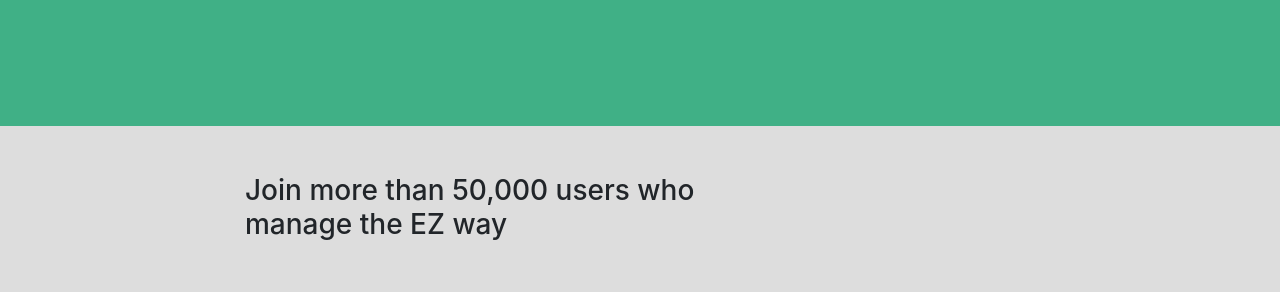
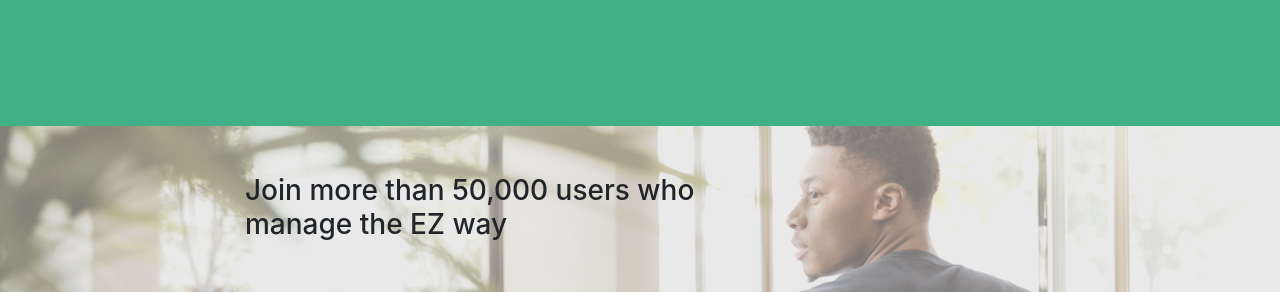
Before and after one commit to raney24/eazyturn, a website: page public/index.html in a window 1280 px wide. Shown: the part 830-1122 px from the top of the page. Drawn offline with nearby package versions, Linux system fonts and the light colour scheme.

Commit message:
add backpack img

```diff
--- a/public/index.html
+++ b/public/index.html
@@ -80,6 +80,7 @@
     </section>
 
     <section id="portfolio">
+      <div id="portfolio-bg-filter">
         <div class="container">
           <div class="row h-100">
             <div class="col my-5">
@@ -109,6 +110,7 @@
             </div>
           </div> <!-- row -->
         </div> <!-- container -->
+      </div> <!-- portfolio-bg-filter -->
     </section>
 
     <section id="simple-intuitive">
--- a/scss/main.scss
+++ b/scss/main.scss
@@ -115,10 +115,41 @@ body {
 
 #portfolio {
   width: 100%;
-  // background-image: url('../images/hero-image-1.png');
-  // background-repeat: no-repeat;
-  // background-size: 101%;
+  position: relative;
+
+
+
   background-color: #ddd;
+
+  &::before {
+    content: "";
+    position: absolute;
+    top: 0;
+    left: 0;
+    width: 100%;
+    height: 100%;
+    background-image: url('../images/adult-architecture-backpack.jpg');
+    background-repeat: no-repeat;
+    background-size: 101%;
+    background-position: center;
+    filter: grayscale(20%) brightness(1.1) contrast(0.9) opacity(0.55);
+  }
+  // #portfolio-bg-filter {
+  //   width: 100%;
+  //   height: 100%;
+  //   &::before {
+  //     content: "";
+  //     position: absolute;
+
+  //     top: 0;
+  //     left: 0;
+  //     width: 100%;
+  //     height: 100%;
+
+  //
+  //   }
+  // }
+
   .heading-area {
     margin-left: 10rem;
     text-transform: none;
```
Also changed, not shown: public/css/main.css, public/images/adult-architecture-backpack.jpg (added), 1 other file. Lines whose indentation alone changed are shown as unchanged.
